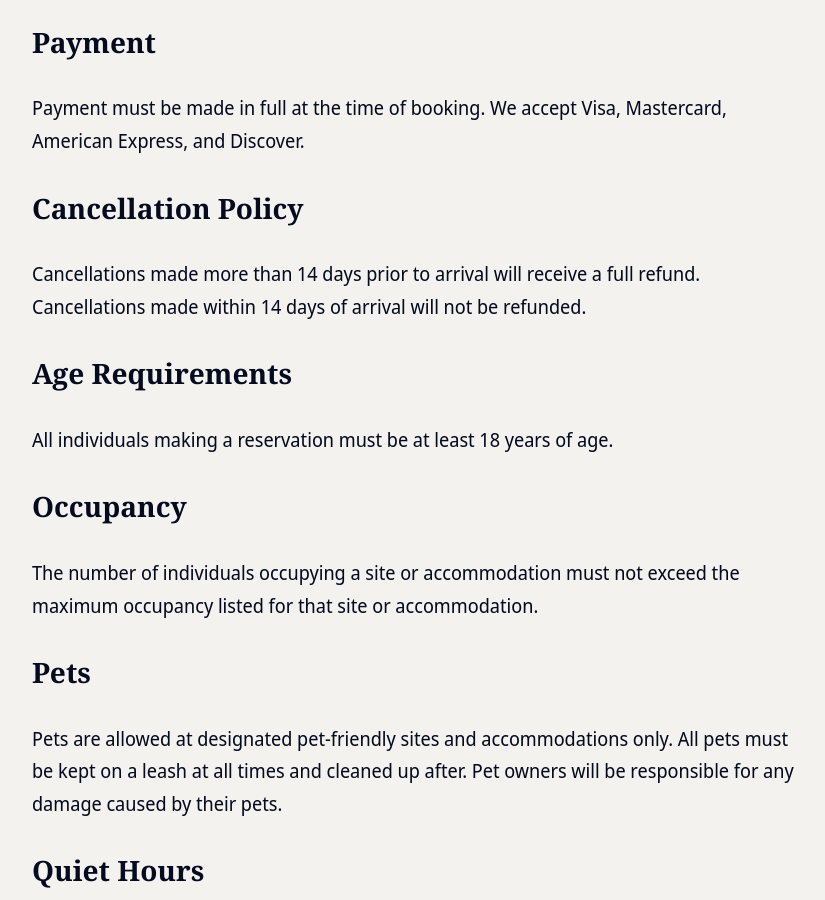
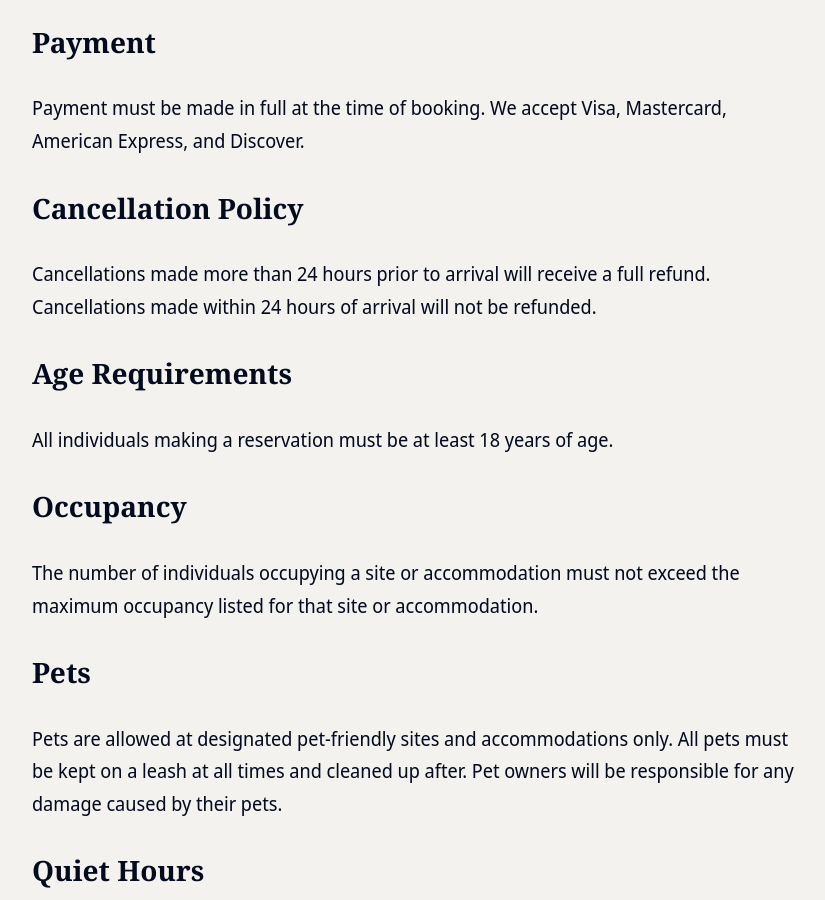
Before and after one commit to TridentMarketing/RedRoverWebsite, a Jekyll site: the page built from _pages/tnc.md, in a window 1280 px wide and 900 px high, scrolled down 456 px. Shown: the whole window, without its empty margins (218-1043 px from the left). Built offline with Jekyll 4.4.1, drawn with Linux system fonts in a browser that asks for light colours; nearby versions of some CDN libraries.

Commit message:
Update tnc.md

```diff
--- a/_pages/tnc.md
+++ b/_pages/tnc.md
@@ -11,7 +11,7 @@ All reservations must be made through the Red Rover Camping website. We cannot g
 Payment must be made in full at the time of booking. We accept Visa, Mastercard, American Express, and Discover.
 
 ## Cancellation Policy
-Cancellations made more than 14 days prior to arrival will receive a full refund. Cancellations made within 14 days of arrival will not be refunded.
+Cancellations made more than 24 hours prior to arrival will receive a full refund. Cancellations made within 24 hours of arrival will not be refunded.
 
 ## Age Requirements
 All individuals making a reservation must be at least 18 years of age.
```
